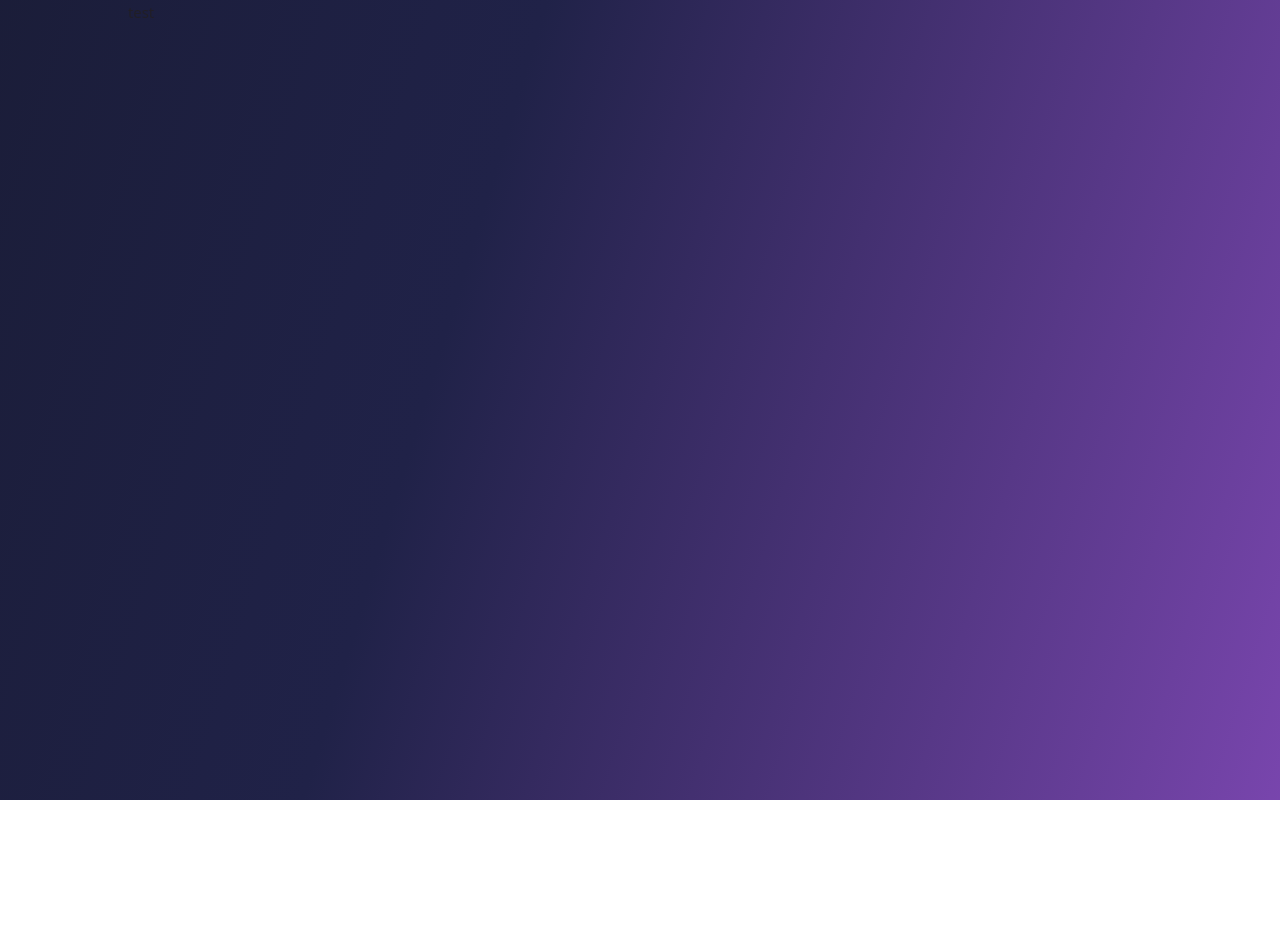
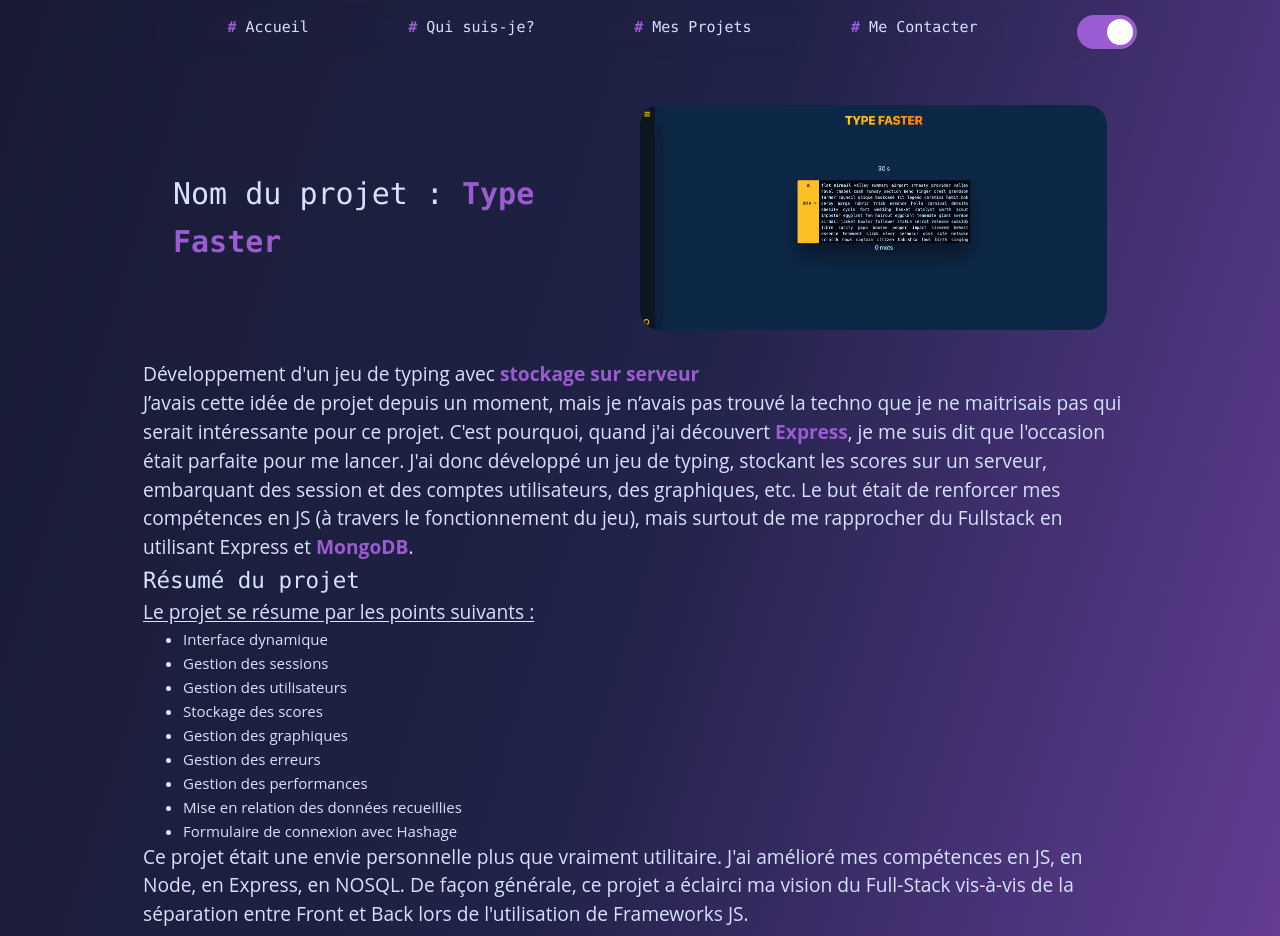
Before and after one commit to ArthurDesmonts/portfolio, a Vue app: page /portfolio/typefaster in a window 1280 px wide. Shown: the top 936 px of the page. Before the commit the page ends 800 px from the top, so only its background shows below. Built offline with nearby package versions, Linux system fonts and the light colour scheme.

Commit message:
Refactor NavBar to reach all rooted pages + First design of typeFaster page based on card content

```diff
--- a/src/App.vue
+++ b/src/App.vue
@@ -1,4 +1,5 @@
 <template>
+    <NavBar></NavBar>
     <div>
         <RouterView></RouterView>
     </div>
@@ -6,4 +7,5 @@
 
 <script setup>
 import { RouterView } from 'vue-router';
+import NavBar from '@/components/NavBar.vue';
 </script>
--- a/src/components/HomePage.vue
+++ b/src/components/HomePage.vue
@@ -60,7 +60,6 @@ onMounted(() => {
 
 <template>
   <div class="container">
-    <NavBar></NavBar>
     <div class="HeadLine">
       <div>
         <div class="typing-effect-container">
@@ -77,7 +76,7 @@ onMounted(() => {
     <div class="presentation">
       <h2><span class="icon">#</span> Qui suis-je?</h2>
       <div class="description-split">
-        <p class="justify-content descriptionBox no-after appears-left">Salut, moi c'est Arthur.
+        <p class="justify-content descriptionBox no-after appears-left">Moi c'est Arthur.
 
           Je suis développeur <span class="icon">Full-Stack</span>. J'ai obtenu un BUT informatique à l'université de Caen. Pendant mon cursus, j'ai obtenu de nombreuses compétences en développement, principalement en <span class="icon">Web</span>, en <span class="icon">bases de données</span>
           ainsi qu'en <span class="icon">applicatif</span>.
--- a/src/components/Typefaster.vue
+++ b/src/components/Typefaster.vue
@@ -1,3 +1,48 @@
 <template>
-    test
-</template>
+    <div class="container">
+        <div class="project-header">
+            <h1>Nom du projet : <span class="icon">Type Faster</span></h1>
+            <img class="project-preview" src="../assets/typefasterPreview.png" alt="Preview of the project">
+        </div>
+      <p>Développement d'un jeu de typing avec <span class='icon'>stockage sur serveur</span></p>
+      <p>J’avais cette idée de projet depuis un moment, mais je n’avais pas trouvé la techno que je ne maitrisais pas qui serait intéressante pour ce projet. C'est pourquoi, quand j'ai découvert <span class='icon'>Express</span>, je me suis dit que l'occasion était parfaite pour me lancer. J'ai donc développé un jeu de typing, stockant les scores sur un serveur, embarquant des session et des comptes utilisateurs, des graphiques, etc. Le but était de renforcer mes compétences en JS (à travers le fonctionnement du jeu), mais surtout de me rapprocher du Fullstack en utilisant Express et <span class='icon'>MongoDB</span>.</p>
+      <h2>Résumé du projet</h2>
+      <p><span class='underline'>Le projet se résume par les points suivants :</span></p>
+      <ul>
+        <li>Interface dynamique</li>
+        <li>Gestion des sessions</li>
+        <li>Gestion des utilisateurs</li>
+        <li>Stockage des scores</li>
+        <li>Gestion des graphiques</li>
+        <li>Gestion des erreurs</li>
+        <li>Gestion des performances</li>
+        <li>Mise en relation des données recueillies</li>
+        <li>Formulaire de connexion avec Hashage</li>
+      </ul>
+      <p>Ce projet était une envie personnelle plus que vraiment utilitaire. J'ai amélioré mes compétences en JS, en Node, en Express, en NOSQL. De façon générale, ce projet a éclairci ma vision du Full-Stack vis-à-vis de la séparation entre Front et Back lors de l'utilisation de Frameworks JS.</p>
+      <h2>Liens</h2>
+      <p>GitHub: <a href="https://github.com/ArthurDesmonts/typeFaster">https://github.com/ArthurDesmonts/typeFaster</a></p>
+      <p>Démo: <a href="https://arthurdesmonts.github.io/typeFaster/">https://arthurdesmonts.github.io/typeFaster/</a></p>
+    </div>
+  </template>
+
+<style scoped>
+    .container {
+        padding: 5em 1em 0 1em;
+    }
+
+    .project-header {
+        display: flex;
+        justify-content: space-between;
+        align-items: center;
+        margin-top: 2em;
+        margin: 2em;
+    }
+
+    .project-preview {
+        width: 50%;
+        height: auto;
+        border-radius: 20px;
+        border-color: var(--button-color);
+    }
+</style>
```
Also changed, not shown: src/assets/typefasterPreview.png (added).
